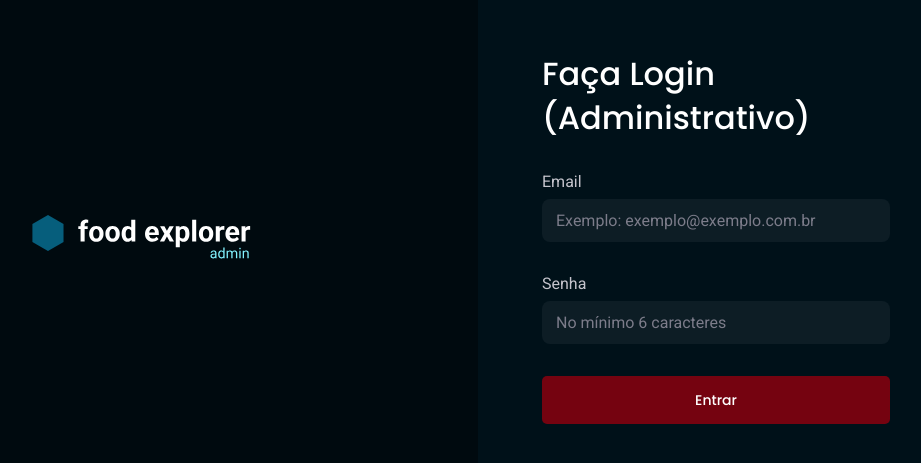
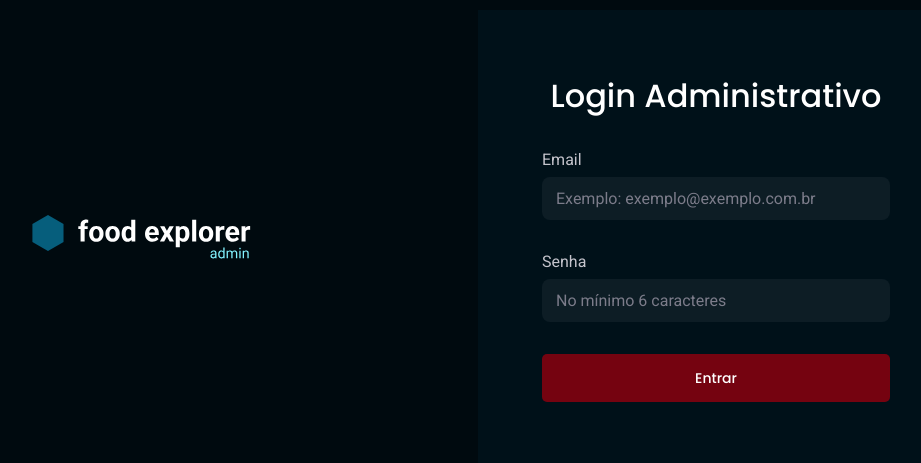
Before and after one commit to davitorress/FoodExplorer-web, a React (Vite) app: page /admin in a window 1280 px wide. Shown: the part 151-614 px from the top of the page, without its empty margins (170-1091 px from the left). Built offline with nearby package versions, Linux system fonts and the light colour scheme.

Commit message:
fix: alter text for Admin SignIn

```diff
--- a/src/pages/admin/SignIn/index.tsx
+++ b/src/pages/admin/SignIn/index.tsx
@@ -27,7 +27,7 @@ export function SignIn() {
 			</picture>
 
 			<Form onSubmit={handleSubmit}>
-				<h1>Faça Login (Administrativo)</h1>
+				<h1>Login Administrativo</h1>
 
 				<Input.Root>
 					<Input.Label id="email" text="Email" />
```
